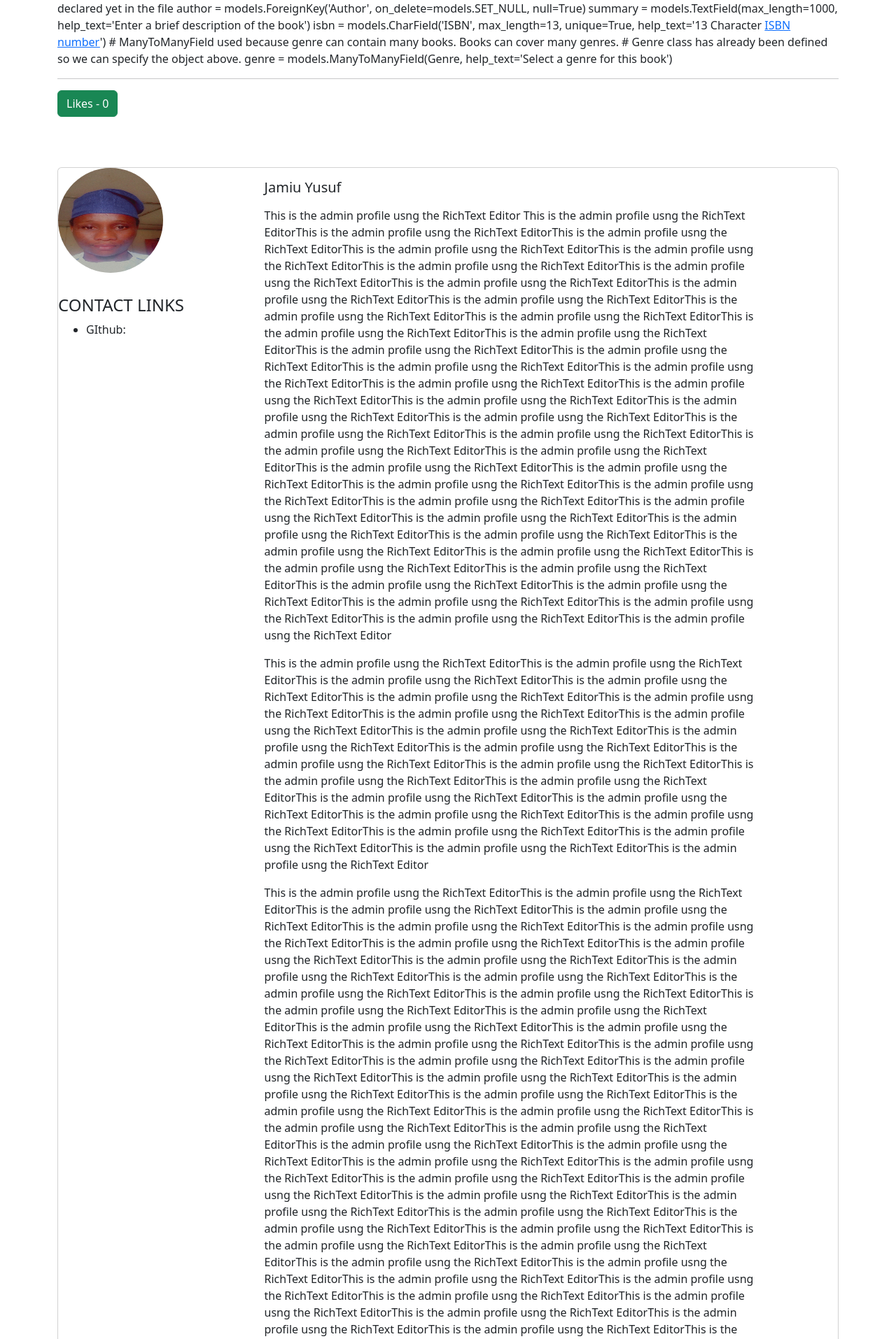
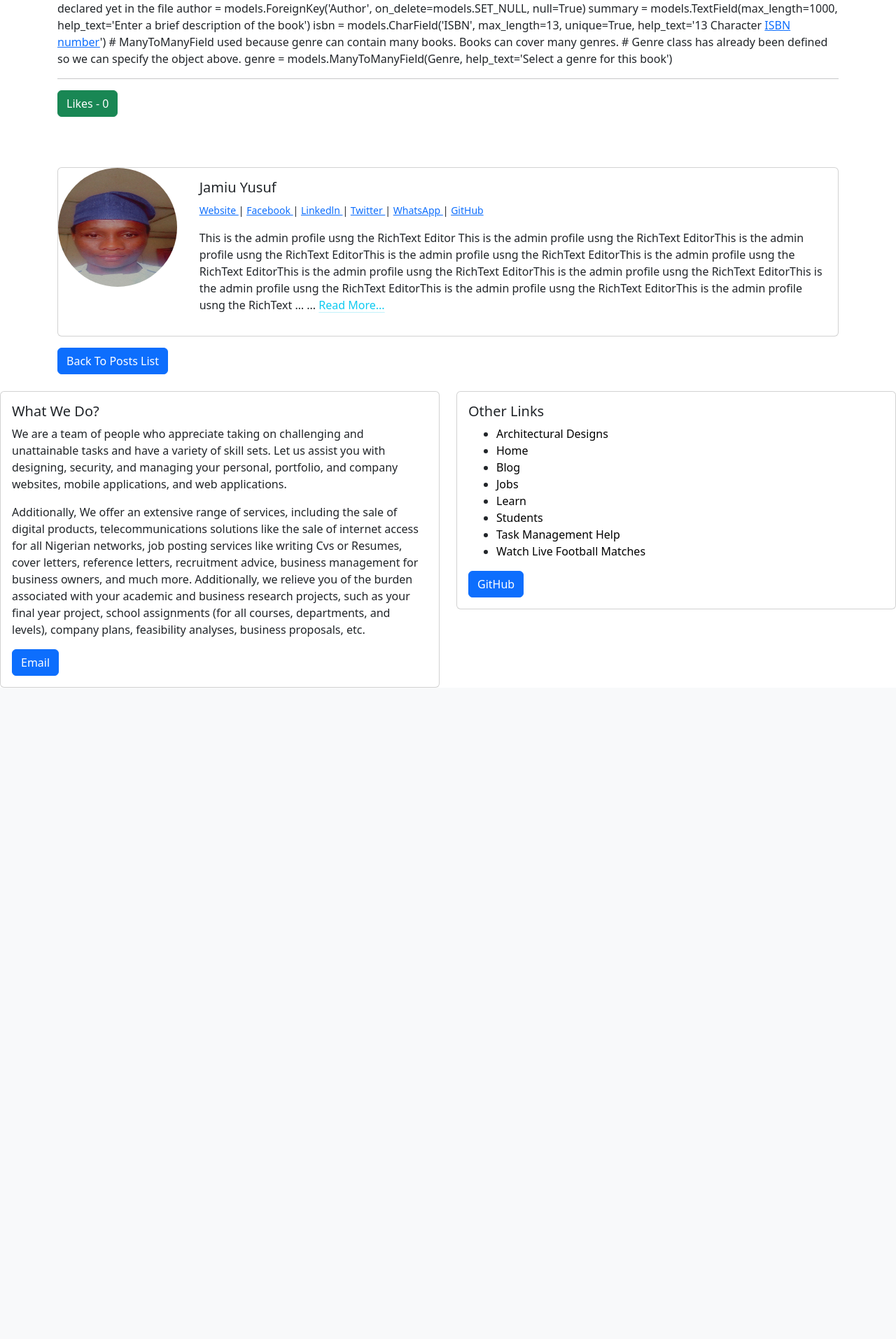
Before and after one commit to hardeex/Content-management-website, a Django app: page /blog/1/ in a window 1280 px wide. Shown: the part 568-2482 px from the top of the page at 70% size. After the commit the page ends 1551 px from the top, so only its background shows below. Run offline with Django 3.2, Linux system fonts and the light colour scheme; a user stored in the database is signed in; data comes from the database, SQL or seed files in the repository; both versions use the stored data as it was after the commit; some libraries are stand-ins or nearby versions.

Commit message:
transfer user data to the user profile page

```diff
--- /dev/null
+++ b/account/templates/registration/user_profile.html
@@ -0,0 +1,6 @@
+{% extends 'home/base.html' %}
+{% block title %}  {{object.author.first_name}} PROFILE {% endblock %}
+
+{% block body %}
+    {{page_user}}
+{% endblock %}
--- a/account/urls.py
+++ b/account/urls.py
@@ -1,5 +1,5 @@
 from django.urls import path
-from . views import UserRegisterView, UserEditProfileView, ChangePasswordView
+from . views import UserRegisterView, UserEditProfileView, ChangePasswordView, ShowUserProfile
 from django.contrib.auth import views as auth_views
 from . import views
 
@@ -10,6 +10,7 @@ urlpatterns = [
     path('register/', UserRegisterView.as_view(), name='register'),
     path('edit_profile/', UserEditProfileView.as_view(), name='edit_profile'),
     #path('password/', auth_views.PasswordChangeView.as_view(template_name='registration/change_password.html'), name='password')
-    path('password/', ChangePasswordView.as_view(template_name='registration/change_password.html'), name='password'),
+    path('/password/', ChangePasswordView.as_view(template_name='registration/change_password.html'), name='password'),
     path('changed_password_successfully/', views.changed_password_successfully, name='changed_password_successfully'),
+    path('<int:pk>/profile', ShowUserProfile.as_view(), name='user_profile'),
 ]
--- a/index/templates/home/base.html
+++ b/index/templates/home/base.html
@@ -10,7 +10,6 @@
     <link rel="stylesheet" href="https://cdn.jsdelivr.net/npm/bootstrap@5.3.0-alpha3/dist/css/bootstrap.rtl.min.css" integrity="sha384-T5m5WERuXcjgzF8DAb7tRkByEZQGcpraRTinjpywg37AO96WoYN9+hrhDVoM6CaT" crossorigin="anonymous">
 
     <link rel="shortcut icon" type="image/png" href="{% static '/images/favicon_io/favicon.ico' %}">
-
 
 
     <title>{% block title %} {% endblock %}</title>
--- a/index/templates/home/blog_details.html
+++ b/index/templates/home/blog_details.html
@@ -1,4 +1,6 @@
 {% extends 'home/base.html' %}
+{% load static %}
+
 {% block title %} {{object.title}} {% endblock %}
 
 {% block body %}
@@ -31,40 +33,79 @@
                <img src="{{object.author.profile.profile_pic.url}}" alt="" srcset="">
 
                -->
+                    <div class="card mb-3"  >
+                         <div class="row g-0">
+                         <div class="col-md-2">
 
-               <div class="card mb-3" >
-                    <div class="row g-0">
-                      <div class="col-md-3">
-                        <img src="{{object.author.profile.profile_pic.url}}" class="rounded-circle" alt="Author profile image" width="150" height="150"  >
+                              {% if object.author.profile.profile_pic.url %}
+                                   <img src="{{object.author.profile.profile_pic.url}}"  class="rounded-circle"
+                                   alt="Author profile image" width="170" height="170"  >
+                              {% else %}
+                                   <img src="{% static 'images/profile_user_icon.png' %}"  class="rounded-circle"
+                                   alt="default profile image" width="170" height="170"   >
+                              {% endif %}
+                         </div>
+                         <div class="col-md-10">
+                         <div class="card-body">
+                              <h5 class="card-title">{{object.author.first_name|safe}} {{object.author.last_name|safe}}</h5>
 
-                        <div class="contact-links">
-                         <h4>CONTACT LINKS</h4>
-                         <ul>
-                              <li>GIthub: </li>
-                         </ul>
-                        </div>
-                      </div>
+                              <small  class="fw-lighter">
+                                   {% if object.author.profile.website_url %}
+                                   <a href="{{object.author.profile.website_url}}" target="_blank">Website </a>
+                              {% endif %}
 
-                      <div class="col-md-8">
-                        <div class="card-body">
-                          <h5 class="card-title" >{{object.author.first_name|safe}} {{object.author.last_name|safe}}</h5>
+
+                              {% if object.author.profile.facebook_url %}
+                                   |  <a href="{{object.author.profile.facebook_url}}" class="links" target="_blank">Facebook </a>
+                              {% endif %}
+
+
+                              {% if object.author.profile.linkedln_url %}
+                                   |  <a href="{{object.author.profile.linkedln_url}}" class="links" target="_blank">Linkedln </a>
+                              {% endif %}
+
+
+                              {% if object.author.profile.twitter_url %}
+                                   |  <a href="{{object.author.profile.twitter_url}}" class="links" target="_blank">Twitter </a>
+                              {% endif %}
+
+                              {% if object.author.profile.instagram_url %}
+                                   |  <a href="{{object.author.profile.instagram_url}}" class="links" target="_blank">Instagram </a>
+                              {% endif %}
+
+
+                              {% if object.author.profile.whatsapp_url %}
+                                   |  <a href="{{object.author.profile.whatsapp_url}}" class="links" target="_blank"> WhatsApp </a>
+                              {% endif %}
+
+
+                              {% if object.author.profile.github_url %}
+
+                                   |  <a href="{{object.author.profile.github_url}}" class="links" target="_blank">GitHub </a>
+                              {% endif %}
+
+                              </small>
                               <p class="card-text">
-                              {{object.author.profile.bio|safe}}
+                                   {{object.author.profile.bio |truncatewords:"80" |safe}}
+                                   ... <a href="{% url 'account:user_profile' object.author.profile.id %}" class="link-info link-offset-2 link-underline-opacity-25 link-underline-opacity-100-hover">
+                                       Read More...
+                                   </a>
                                    </p>
-                          <p class="card-text"><small class="text-body-secondary">Last updated 3 mins ago</small></p>
+
                          </div>
                          </div>
                          </div>
                     </div>
 
-                  <style>
-                    .contact-links{
-                         margin-top: 2rem;
-                    }
 
 
-                  </style>
                 <!--- End Author Profile Page-->
+
+
+
+
+
+
           {% else %}
                <small>
                <b>Last Updated: </b>  {{object.date}} | <b>Author: </b>  {{object.author.first_name}} {{object.author.last_name}}
--- a/index/templates/home/blog_list.html
+++ b/index/templates/home/blog_list.html
@@ -13,7 +13,7 @@
            {% if user.is_authenticated %}
                 <small>
                    <b>Last Updated:</b>  {{blog.date}} | <b>Author: </b>
-                    {{blog.author.first_name}} {{blog.author.last_name}} |
+                        {{blog.author.first_name}} {{blog.author.last_name}} |
                    <b>Category:</b>  <a href="{% url 'index:category_list' blog.category %}">{{blog.category}}</a>
                 {% if blog.author.id == user.id  %}
                     | <a href="{% url 'index:edit_post' blog.pk %}">(Edit)</a>
--- a/index/views.py
+++ b/index/views.py
@@ -28,13 +28,7 @@ class BlogHomeView(ListView):
     model = models.BlogPost
     template_name = 'home/blog_list.html'
     ordering = ['-date']
-    #category = models.BlogCategory.objects.all()
 
-    #def getCategoryList(self, *args, **kwargs):
-     #   category_menu = models.BlogCategory.objects.all()
-      #  context = super(BlogHomeView, self).getCategoryList(*args, **kwargs)
-       # context[category_menu] = context
-        #return context
 
 
 class BlogDetailsView(DetailView):
```
Also changed, not shown: account/views.py (+16 -1 lines), db.sqlite3, index/static/images/profile_user_icon.png (added), media/images/profile/28bafe7664cb65f90bc36f383ec62dab.jpg (added). Lines whose indentation alone changed are shown as unchanged.
